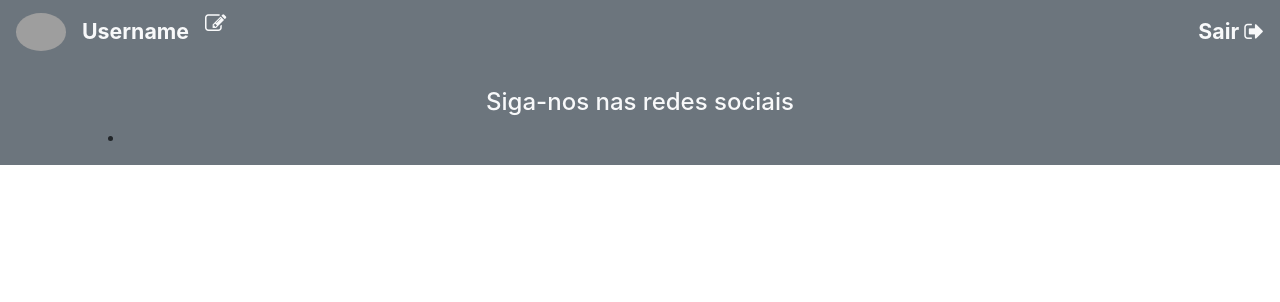
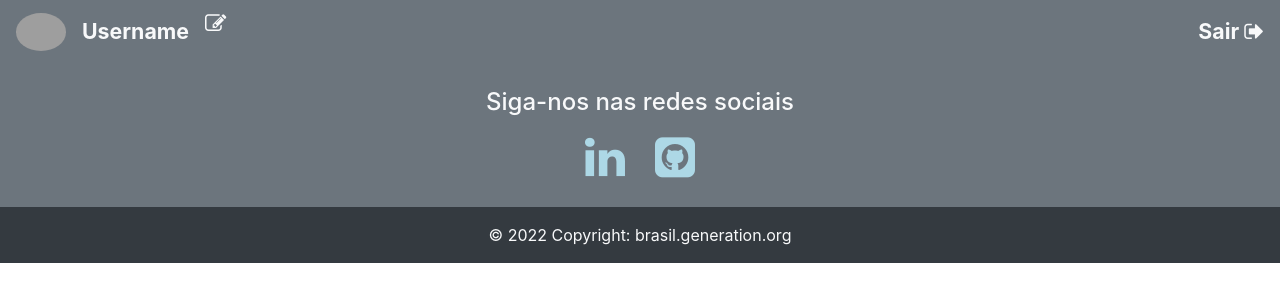
Before and after one commit to pdrlcx/BlogPessoal-FrontEnd, an Angular app: page / in a window 1280 px wide. Shown: the top 302 px of the page. Built offline with nearby package versions, Linux system fonts and the light colour scheme; grey boxes are pictures that could not be loaded.

Commit message:
@pdrlcx [Criando em bootstrap componentes MENU e RODAPE]

```diff
--- a/src/app/app.component.html
+++ b/src/app/app.component.html
@@ -1,4 +1,4 @@
 <app-menu></app-menu>
+<app-rodape></app-rodape>
 <app-entrar></app-entrar>
 <app-cadastrar></app-cadastrar>
-<app-rodape></app-rodape>
--- a/src/app/menu/menu.component.html
+++ b/src/app/menu/menu.component.html
@@ -25,7 +25,9 @@
 
     <ul class="navbar-nav ml-auto d-flex align-items-center">
       <li class="nav-item pl-3">
+        <a href="">
         <p class="m-0 font-weight-bold text-light fs-16">Sair <i class="fa fa-sign-out" aria-hidden="true"></i></p>
+      </a>
       </li>
     </ul>
 
--- a/src/app/rodape/rodape.component.css
+++ b/src/app/rodape/rodape.component.css
@@ -0,0 +1,24 @@
+ul.social-network {
+list-style: none;
+padding: 0;
+}
+
+ul.social-network li {
+  display: inline;
+  margin: 0;
+  padding: 5px;
+}
+
+.fa {
+  font-size: 35pt;
+  color: lightblue;
+  padding: 10px;
+}
+
+.fa-linkedin:hover {
+  color: aquamarine;
+}
+
+.fa-github-square:hover {
+  color: aquamarine;
+}
--- a/src/app/rodape/rodape.component.html
+++ b/src/app/rodape/rodape.component.html
@@ -8,15 +8,29 @@
     </div>
   </div>
   <div class="row">
-    <div class="col-md-12 d flex justify-content-center">
+    <div class="col-md-12 d-flex justify-content-center">
 
-      <ul class="social-network">
+      <ul class="social-network"> <!--classe que faz referencia no css-->
         <li>
-          <a href="https://github.com/pdrlcx" target="_blank" class="icoGitHub"></a> <!--FALTA TERMINAR ISSOOOOOOOOO-->
+          <a href="https://www.linkedin.com/in/pedrolucassilverio/" target="_blank" class="icoLinkedin"> <!---->
+          <i class="fa fa-linkedin" aria-hidden="true"></i> <!--icon font awesome-->
+        </a>
+        </li>
+
+        <li>
+          <a href="https://www.github.com/pdrlcx/" target="_blank" class="icoGitHub"> <!---->
+          <i class="fa fa-github-square" aria-hidden="true"></i> <!--icon font awesome-->
+        </a>
         </li>
       </ul>
 
     </div>
   </div>
 </div>
+
+  <div class="footer-copyright bg-dark text-center py-3"> <!-- py, top e botom, y é a altura, x é largura-->
+    <span class="text-light" >  © 2022 Copyright: </span>
+    <a class="text-light" target="_blank" href="https:brasil.generation.org">brasil.generation.org</a>
+  </div>
+
 </footer>
```
